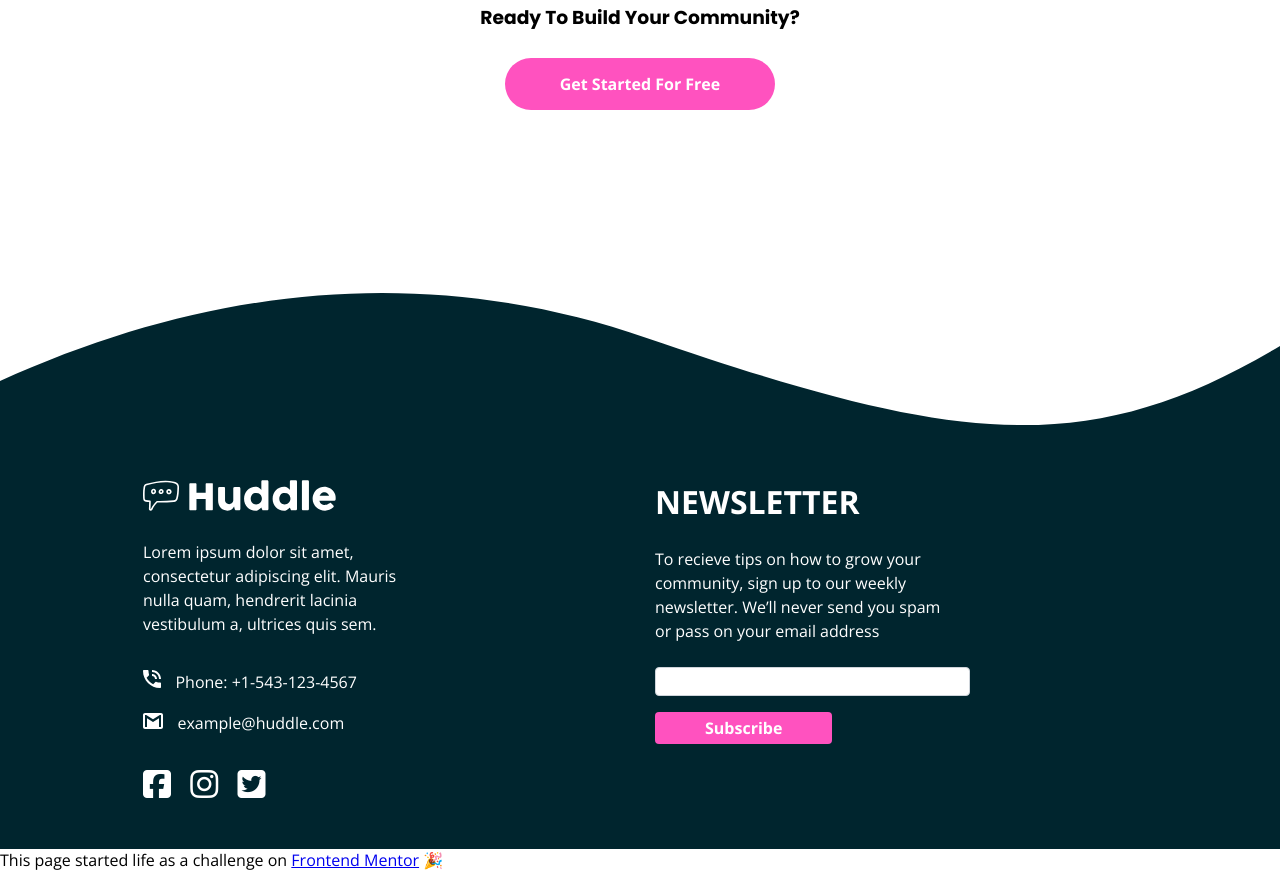
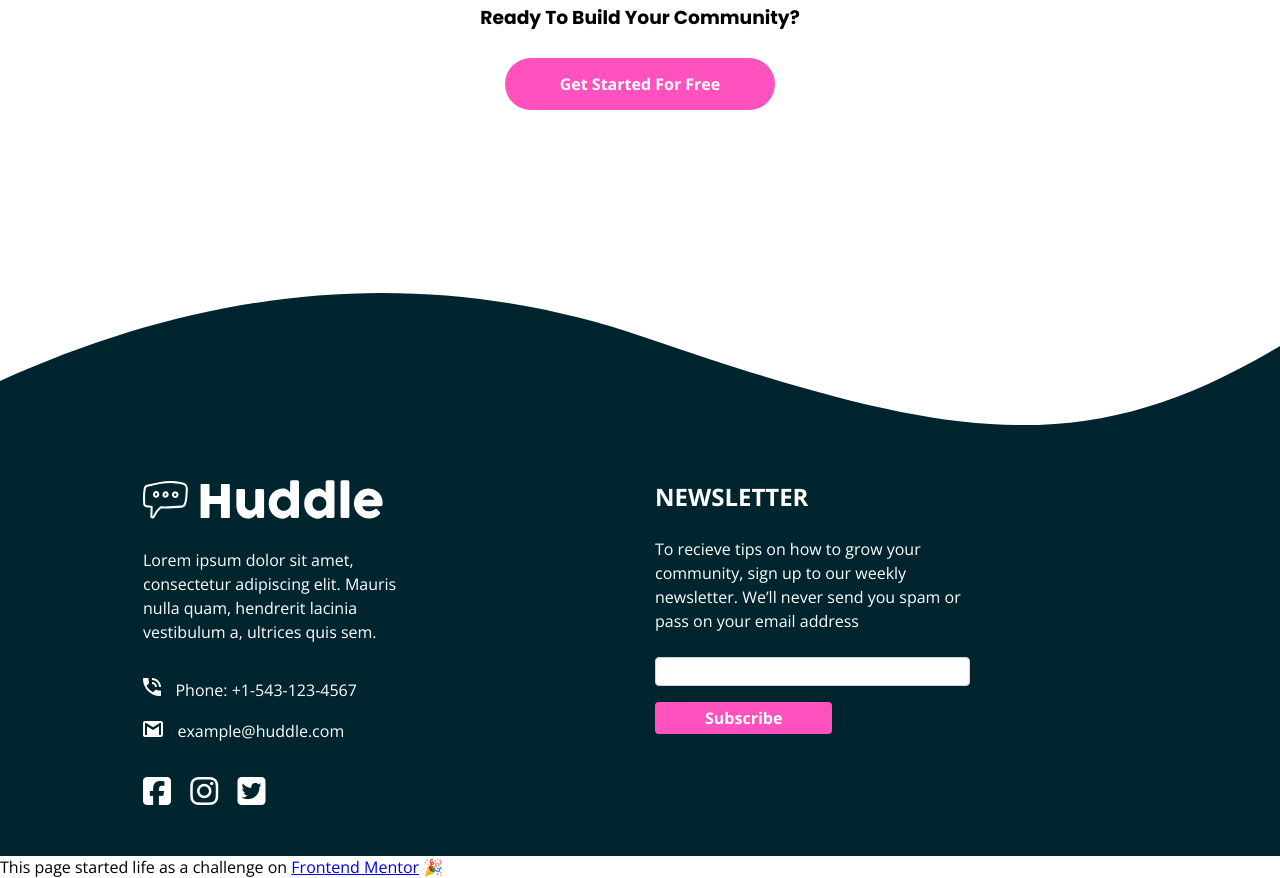
Before and after one commit to PioKl/INTERMEDIATE-huddle-landing-page-251784-master, a plain HTML site: page index.html in a window 1280 px wide. Shown: the part 3555-4433 px from the top of the page. Drawn offline with nearby package versions, Linux system fonts and the light colour scheme.

Commit message:
Add files via upload

```diff
--- a/index.html
+++ b/index.html
@@ -144,7 +144,7 @@
             </section>
 
             <section class="social">
-              <img src="images/logo.svg" class='logo' alt="">
+              <img src="images/logo.svg" class='logo logoSocial' alt="">
               <p class='social--p'>Lorem ipsum dolor sit amet, consectetur adipiscing elit. Mauris nulla quam, hendrerit
                 lacinia
                 vestibulum a, ultrices quis sem.</p>
--- a/sass/style.scss
+++ b/sass/style.scss
@@ -385,7 +385,11 @@ footer::before {
 
     .logo {
         filter: brightness(0) invert(1);
-        padding-top: 10%;
+        padding-top: 20%;
+    }
+
+    .logoSocial {
+        width: 60%;
     }
 
     &--p {
@@ -609,13 +613,13 @@ footer::before {
     .newsletter {
         grid-area: newsletter;
 
-        &--h2 {
-            font-size: 2rem;
-        }
+        // &--h2 {
+        //     font-size: 2rem;
+        // }
 
-        &--p {
-            max-width: 60%;
-        }
+        // &--p {
+        //     max-width: 68%;
+        // }
 
         &--form {
             display: flex;
@@ -637,15 +641,35 @@ footer::before {
             padding-top: 0%;
         }
 
-        &--p {
-            max-width: 60%;
-        }
+        // &--p {
+        //     max-width: 60%;
+        // }
     }
 
 
 
 }
 
+@media only screen and (min-width: 1200px) {
+
+    .social {
+        grid-area: social;
+
+        .logo {
+            padding-top: 0%;
+        }
+
+        &--p {
+            max-width: 60%;
+        }
+    }
+
+    .newsletter {
+        &--p {
+            max-width: 68%;
+        }
+    }
+}
 
 @media only screen and (min-width: 1512px) {
     .newsletter--inputEmail {
```
Also changed, not shown: css/style.css, 1 other file.
